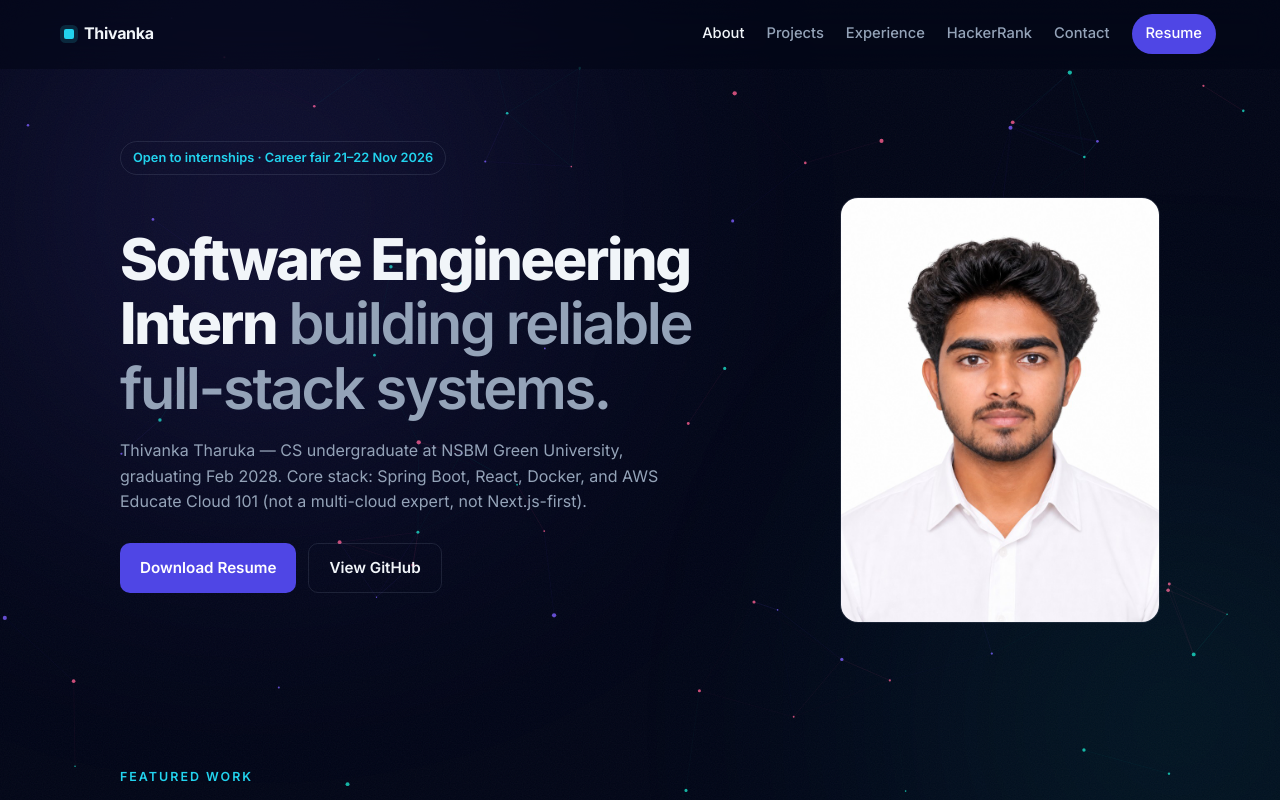
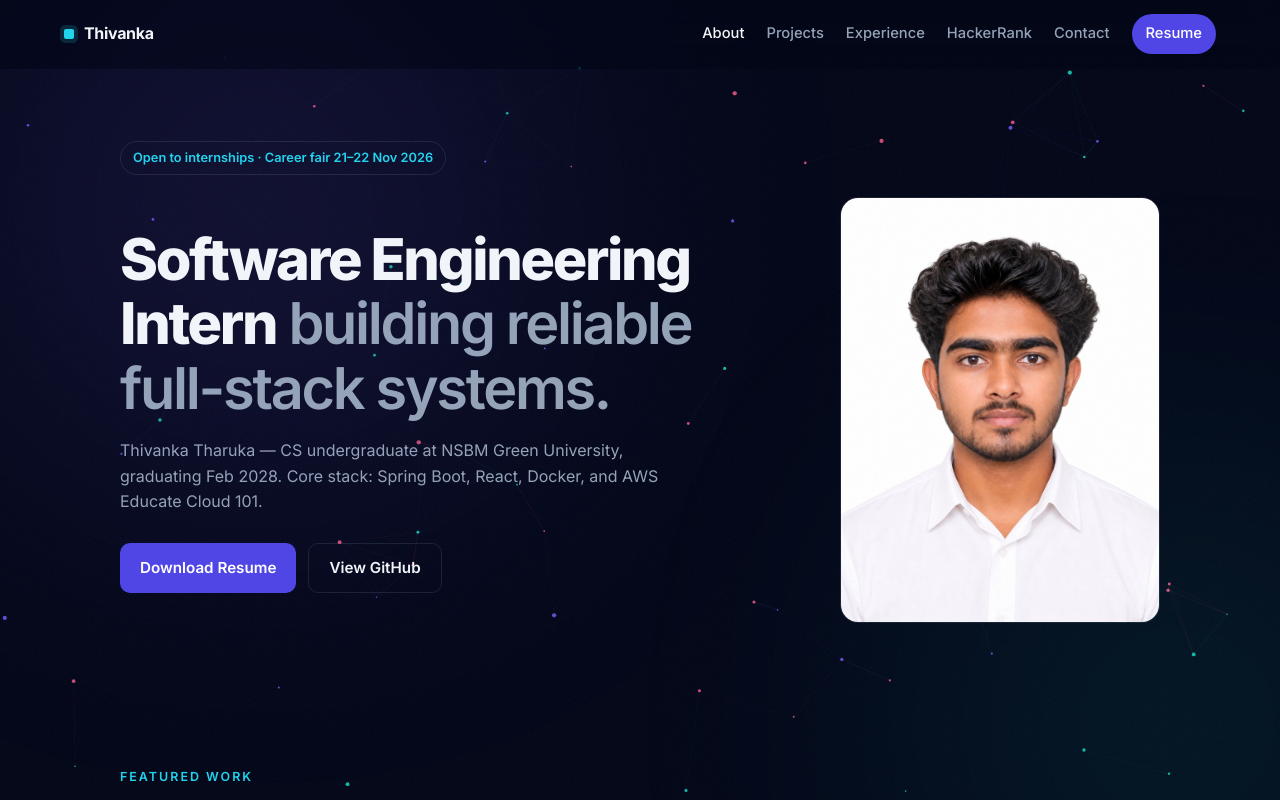
Before and after one commit to Thiva123-ab/My-portfolio-, a React (Vite) app: page / in a window 1280 px wide. Shown: the top 800 px of the page. Built offline with nearby package versions, Linux system fonts and the light colour scheme.

Commit message:
fix: remove unnecessary detail from Hero component's core stack description

```diff
--- a/src/components/Hero.jsx
+++ b/src/components/Hero.jsx
@@ -16,7 +16,7 @@ export default function Hero() {
           </h1>
           <p className="hero-pro-sub">
             {SITE.name} — CS undergraduate at NSBM Green University, graduating Feb 2028.
-            Core stack: Spring Boot, React, Docker, and AWS Educate Cloud 101 (not a multi-cloud expert, not Next.js-first).
+            Core stack: Spring Boot, React, Docker, and AWS Educate Cloud 101.
           </p>
           <div className="hero-pro-cta">
             <a href={CV_HREF} download className="btn-pro btn-pro-primary">
```
